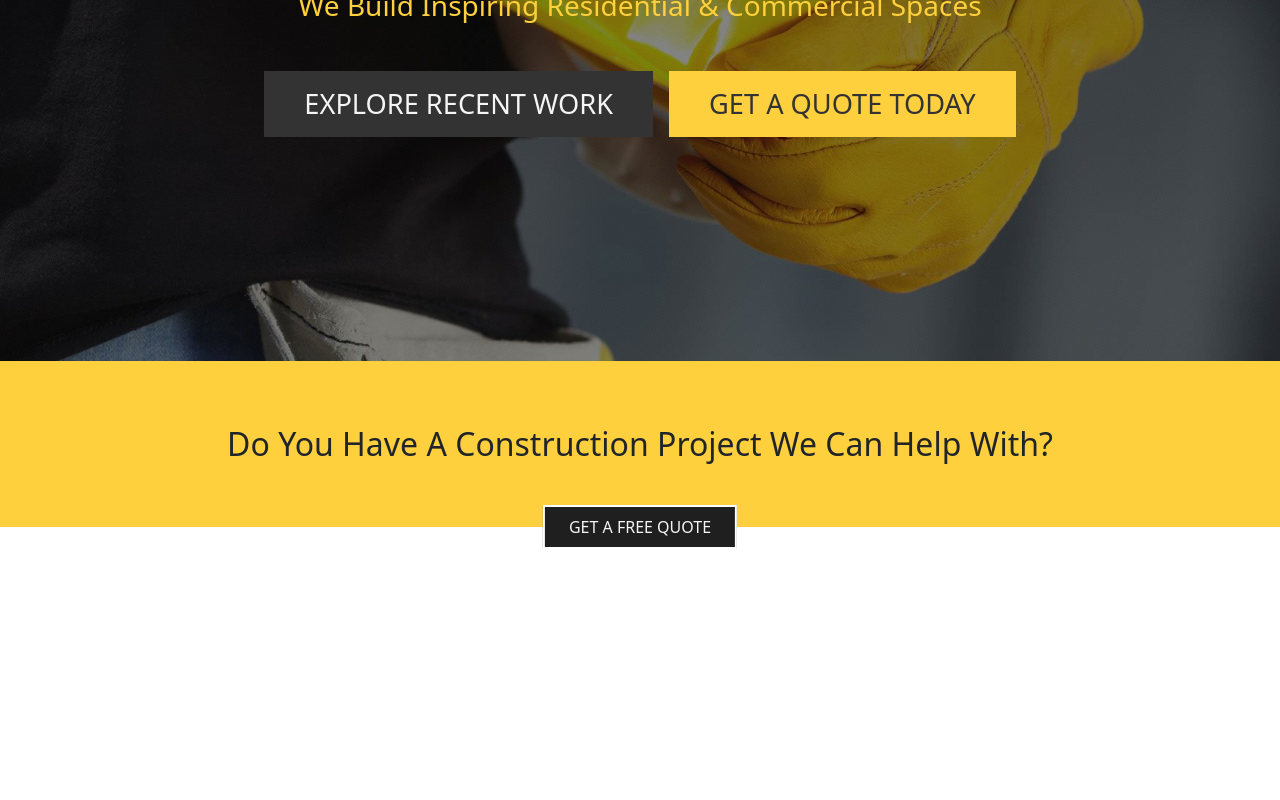
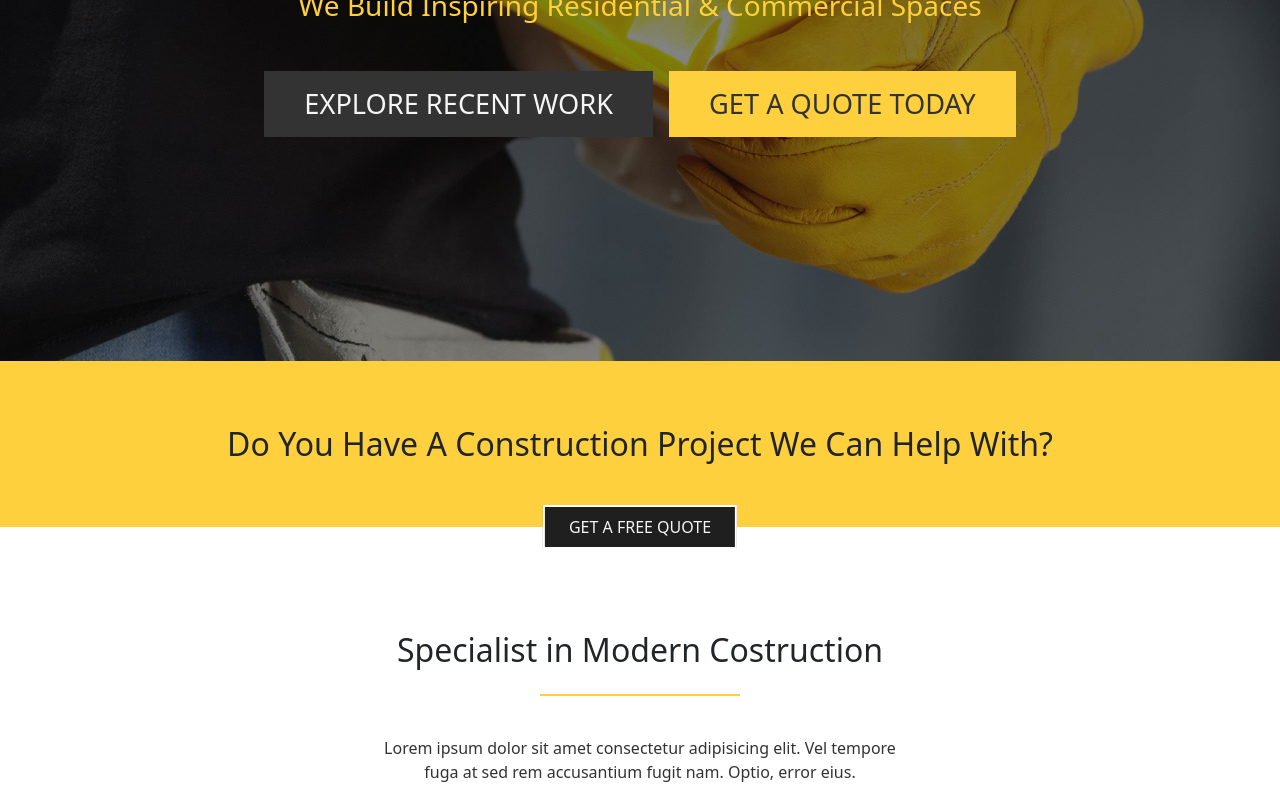
Before and after one commit to luigitarallo/proj-html-vuejs, a Vue app: page / in a window 1280 px wide. Shown: the part 501-1301 px from the top of the page. Before the commit the page ends 1050 px from the top, so only its background shows below. Built offline with nearby package versions, Linux system fonts and the light colour scheme.

Commit message:
feat: add emits on button click

```diff
--- a/src/App.vue
+++ b/src/App.vue
@@ -8,12 +8,30 @@ export default {
   },
 
   components: { AppHeader, AppMain },
+  methods: {
+    clicked() {
+      console.log("I'm clicked!");
+    },
+    getClicked() {
+      console.log("Get me!");
+    },
+    exploreClicked() {
+      console.log("Exploring me!");
+    },
+    freeQuoteMe() {
+      console.log("Get a free quote!");
+    },
+  },
 };
 </script>
 
 <template>
-  <AppHeader />
-  <AppMain />
+  <AppHeader @click="clicked" />
+  <AppMain
+    @getClicked="getClicked"
+    @exploreClicked="exploreClicked"
+    @getFreeQuote="freeQuoteMe"
+  />
 </template>
 
 <style lang="scss" scoped></style>
--- a/src/components/AppHeader.vue
+++ b/src/components/AppHeader.vue
@@ -30,6 +30,7 @@ export default {
       ],
     };
   },
+  emits: ["click"],
   components: { Button },
 };
 </script>
@@ -46,7 +47,11 @@ export default {
             </a>
           </li>
         </ul>
-        <Button :styleBtn="yellowBtn" :text="getTextBtn"></Button>
+        <Button
+          @click="$emit('click')"
+          :styleBtn="yellowBtn"
+          :text="getTextBtn"
+        ></Button>
       </div>
     </nav>
   </header>
--- a/src/components/AppMain.vue
+++ b/src/components/AppMain.vue
@@ -11,40 +11,64 @@ export default {
       getFreeText: "GET A FREE QUOTE",
     };
   },
+  emits: ["getClicked", "exploreClicked", "getFreeQuote"],
   components: { Button },
 };
 </script>
 
 <template>
+  <!-- Jumbotron -->
   <section class="jumbotron">
     <div class="jumbo-text d-flex flex-column">
       <h1>BUILDING INSPIRING SPACES</h1>
       <h3 class="my-5">We Build Inspiring Residential & Commercial Spaces</h3>
     </div>
     <div>
-      <Button :styleBtn="grayBtn" :text="exploreText"></Button>
-      <Button :styleBtn="yellowBtn" :text="getText"></Button>
+      <Button
+        @click="$emit('exploreClicked')"
+        :styleBtn="grayBtn"
+        :text="exploreText"
+      ></Button>
+      <Button
+        @click="$emit('getClicked')"
+        :styleBtn="yellowBtn"
+        :text="getText"
+      ></Button>
     </div>
   </section>
+  <!-- Yellow Row -->
   <section class="yellow-row">
     <h2>Do You Have A Construction Project We Can Help With?</h2>
-    <Button :styleBtn="grayBtn" :text="getFreeText"> </Button>
+    <Button
+      @click="$emit('getFreeQuote')"
+      :styleBtn="grayBtn"
+      :text="getFreeText"
+    >
+    </Button>
+  </section>
+  <!-- Specialization -->
+  <section class="specialization-section">
+    <div class="bordered-text-container">
+      <h2>Specialist in Modern Costruction</h2>
+      <p>
+        Lorem ipsum dolor sit amet consectetur adipisicing elit. Vel tempore
+        fuga at sed rem accusantium fugit nam. Optio, error eius.
+      </p>
+    </div>
   </section>
 </template>
 
 <style lang="scss" scoped>
 @use "../assets/scss/general.scss" as *;
 @use "../assets/scss/partials/variables" as *;
+@use "../assets/scss/partials/mixins" as *;
 
 // Section Jumbotron
 .jumbotron {
+  @include column-flexed;
   background-image: url(/img/home-slider-62528242.jpg);
   height: 90vh;
   background-size: cover;
-  display: flex;
-  flex-direction: column;
-  justify-content: center;
-  align-items: center;
 
   h1 {
     color: $brilliant-white;
@@ -79,16 +103,16 @@ export default {
   background-color: $brand-color;
   position: relative;
   h2 {
-    font-weight: 100;
+    font-weight: 300;
     text-align: center;
     padding: 4rem 0;
   }
   .gray-btn {
     position: absolute;
+    left: 50%;
+    bottom: -13%;
+    transform: translate(-50%);
     background-color: $dark-gray;
-    left: 50%;
-    transform: translate(-50%);
-    bottom: -13%;
     border: 2px solid $brilliant-white;
     margin-right: 0;
     font-size: 1rem;
@@ -99,4 +123,21 @@ export default {
     }
   }
 }
+
+// Section Specialization
+.specialization-section {
+  .bordered-text-container {
+    @include column-flexed;
+    h2 {
+      @include bordered-bottom-txt;
+
+      &:after {
+        @include after-border;
+      }
+    }
+    p {
+      @include bordered-bottom-p;
+    }
+  }
+}
 </style>
```
